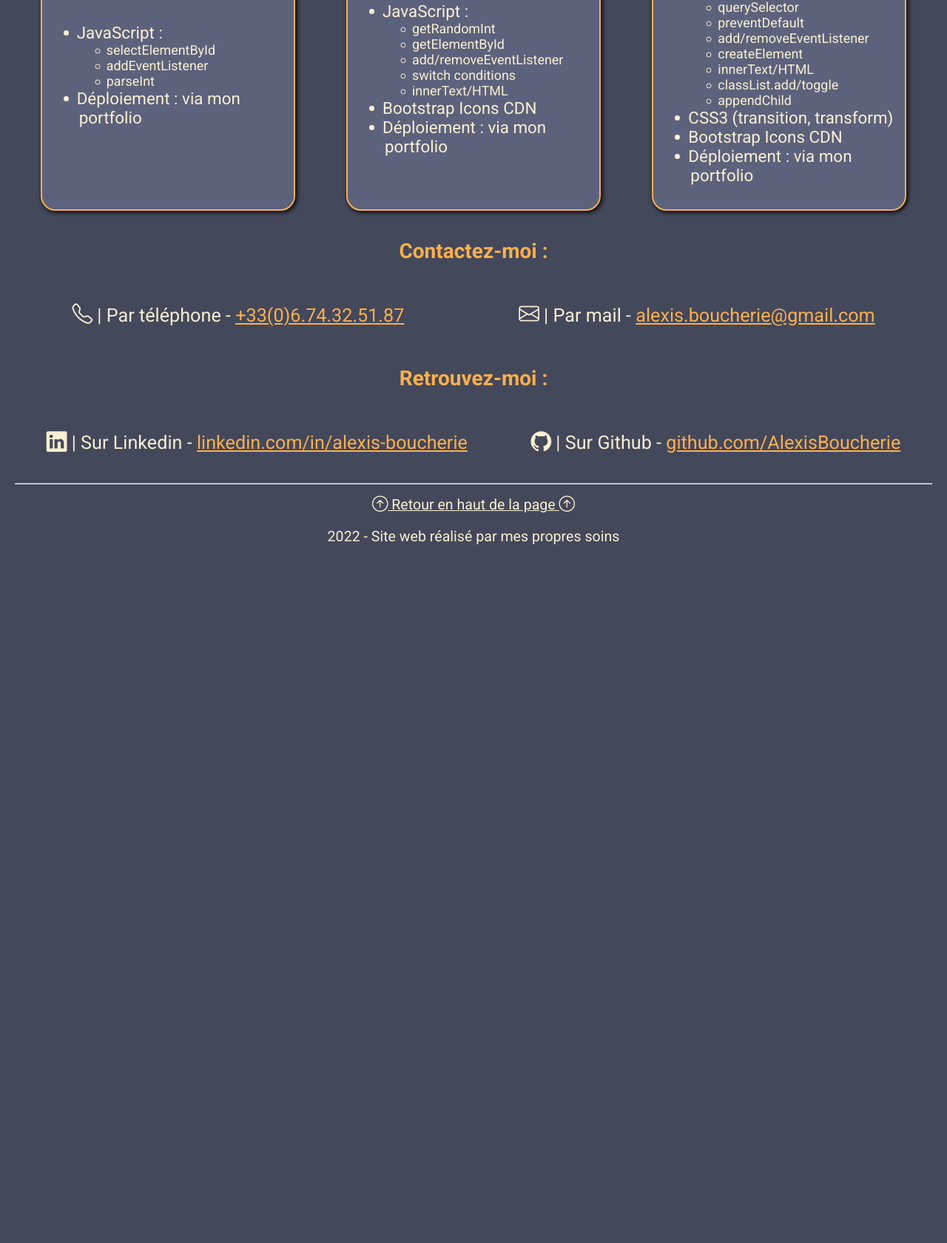
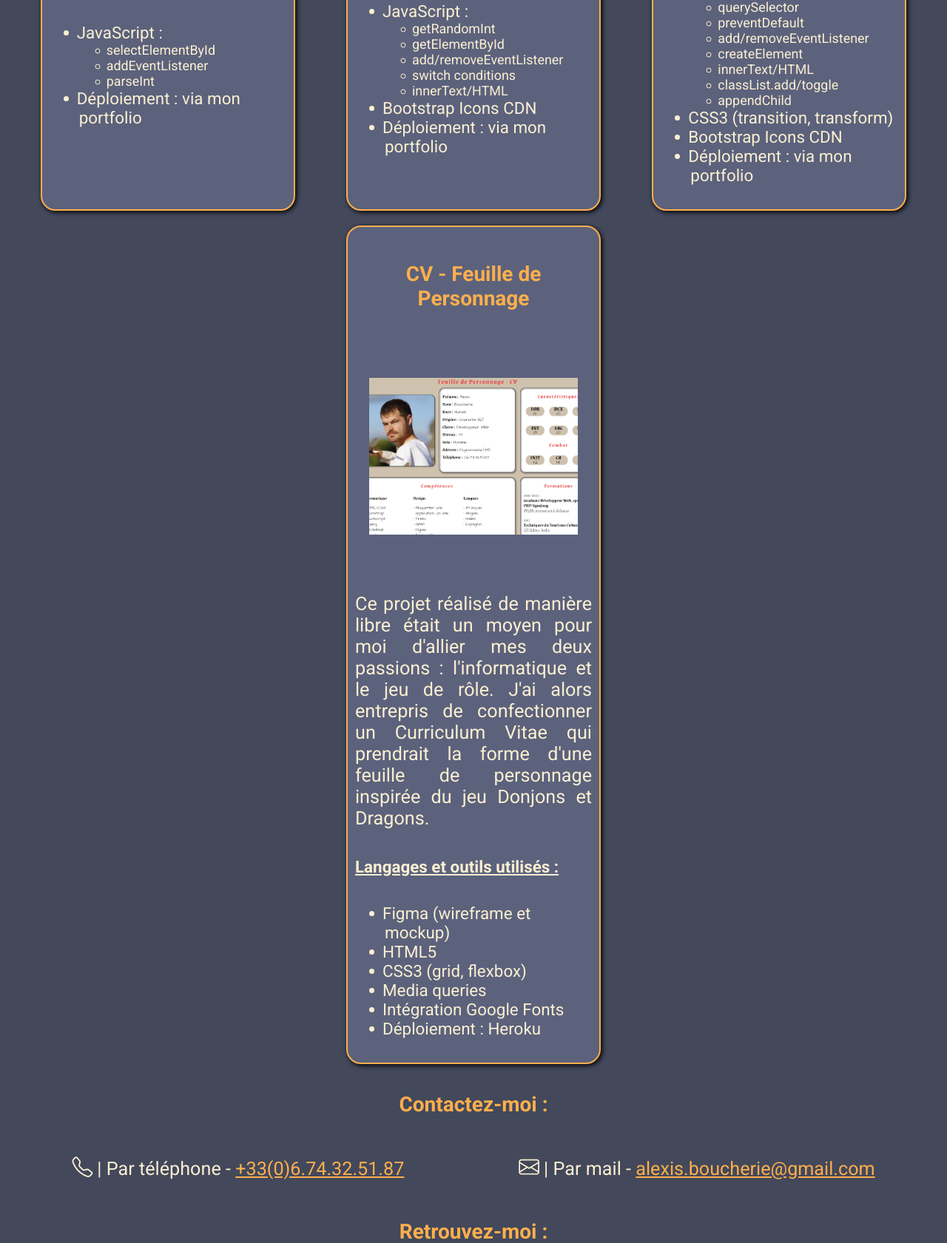
Before and after one commit to AlexisBoucherie/portfolio, a PHP site: page / in a window 1280 px wide. Shown: the part 3441-5122 px from the top of the page at 74% size. Before the commit the page ends 4177 px from the top, so only its background shows below. Run offline with PHP 8.4, Linux system fonts and the light colour scheme.

Commit message:
try and duplicate project with working img

```diff
--- a/content/achievements.php
+++ b/content/achievements.php
@@ -107,5 +107,20 @@
             </ul>
         </div>
 
+        <div class="project box">
+            <h4>CV - Feuille de Personnage</h4>
+            <a href="https://alexis-boucherie-cv.herokuapp.com/"><div class="project-pic pic1"></div></a>
+            <p>Ce projet réalisé de manière libre était un moyen pour moi d'allier mes deux passions : l'informatique et le jeu de rôle. J'ai alors entrepris de confectionner un Curriculum Vitae qui prendrait la forme d'une feuille de personnage inspirée du jeu Donjons et Dragons.</p>
+            <h5>Langages et outils utilisés :</h5>
+            <ul>
+                <li>Figma (wireframe et mockup)</li>
+                <li>HTML5</li>
+                <li>CSS3 (grid, flexbox)</li>
+                <li>Media queries</li>
+                <li>Intégration Google Fonts</li>
+                <li>Déploiement : Heroku</li>
+            </ul>
+        </div>
+
     </div>
 </div>
```
